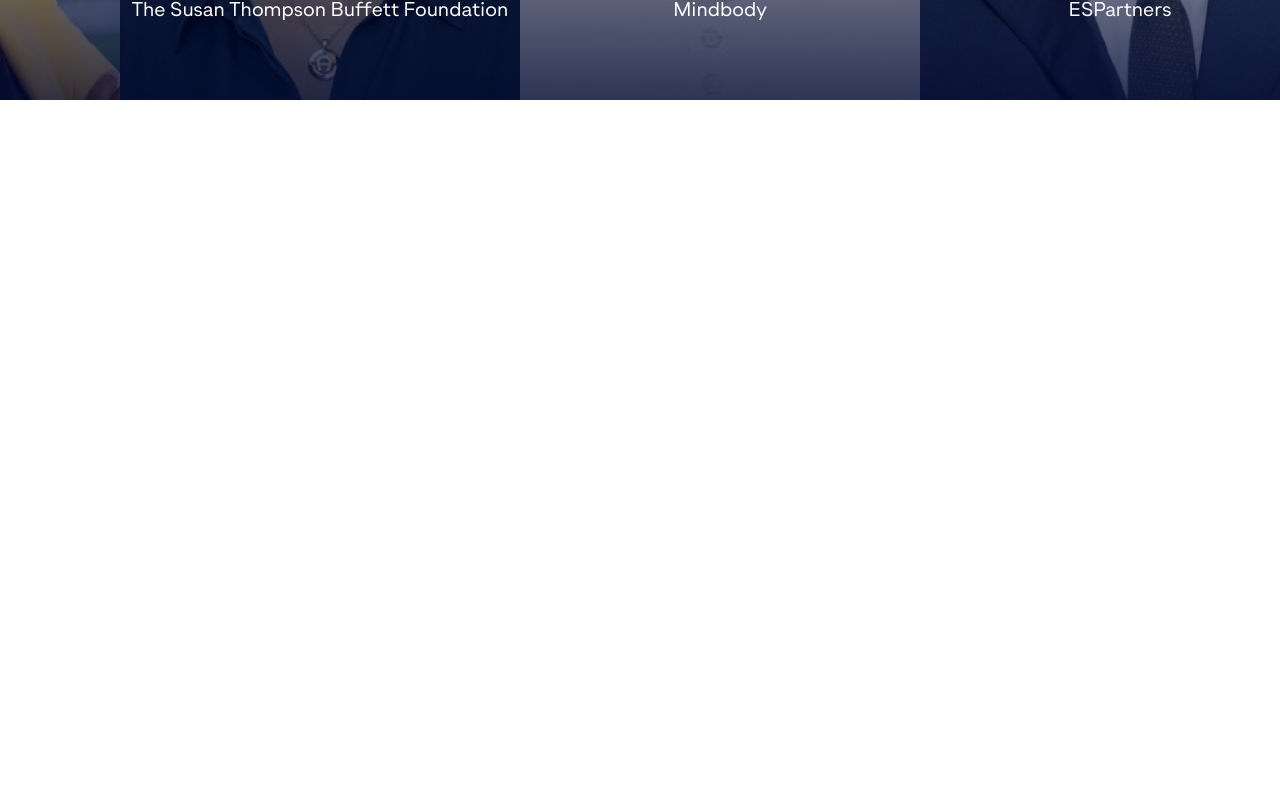
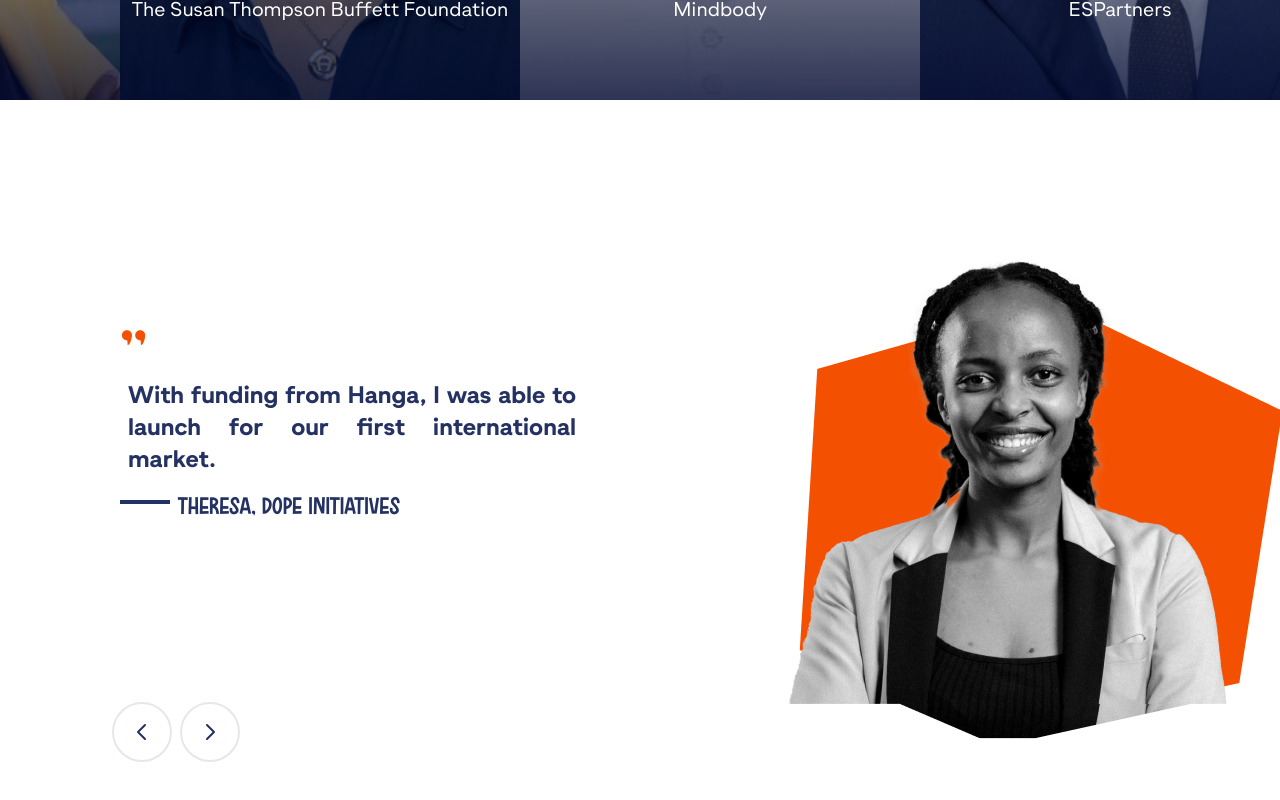
Before and after one commit to Pixeleye-Rwanda/HangaPitch-fest, a Vue app: page /judges in a window 1280 px wide. Shown: the part 2618-3418 px from the top of the page. Before the commit the page ends 2782 px from the top, so only its background shows below. Built offline with nearby package versions, Linux system fonts and the light colour scheme.

Commit message:
added another component

```diff
--- a/src/views/JudgesPage.vue
+++ b/src/views/JudgesPage.vue
@@ -53,6 +53,58 @@
 
   <!-- next section -->
 
+  <div class="ml-12 mt-32">
+
+
+    <div class=" mt-12 ml-16 overflow-hidden">
+
+        <div ref="videoWrapper" class="flex space-x-8 overflow-x-auto overflow-x-hidden scroll-smooth">
+
+        <!-- First text Block -->
+        <div class="flex-shrink-0 flex flex-col space-y-2 w-[600px] h-[600px]">
+            <div class="relative  flex w-full h-full">
+
+        <div class="mt-24">
+            <span class="font-rockinsoda text-tangerine text-7xl ml-2  ">"</span>
+            <p class="text-navy text-2xl font-gramatika font-bold w-[60vh] -mt-8 p-4 text-justify text-center">
+           With funding from Hanga, I was able to launch for our first international market.</p>
+
+            <div class="flex space-x-2 ml-2 ">
+                <hr class=" w-[50px] border-2 mt-2 border-navy ">
+                <p class="font-rockinsoda text-navy text-2xl ">THERESA, DOPE INITIATIVES</p>
+            </div>
+        </div>
+        <div class="flex-shrink-0 h-[500px]">
+            <img src="../assets/dope.jpg"  class="w-full object-cover ">
+        </div>
+        </div>
+        </div>
+
+
+
+        </div>
+
+        <!-- Scroll Buttons -->
+        <div class="float-left space-x-2  -mt-24 mr-12">
+        <button @click="scrollLeft"
+                class=" top-1/2 right-0 transform -translate-y-1/2 z-10 border-2  rounded-full p-4 bg-white text-navy focus:outline-none hover:bg-navy hover:text-white transition">
+                <svg xmlns="http://www.w3.org/2000/svg" fill="none" viewBox="0 0 24 24" stroke="currentColor" class="w-6 h-6">
+                <path stroke-linecap="round" stroke-linejoin="round" stroke-width="2" d="M15 19l-7-7 7-7" />
+                </svg>
+        </button>
+
+        <button @click="scrollRight"
+        class=" top-1/2 left-0 transform -translate-y-1/2 z-10 border-2  rounded-full p-4 bg-white text-navy focus:outline-none hover:bg-navy hover:text-white transition">
+        <svg xmlns="http://www.w3.org/2000/svg" fill="none" viewBox="0 0 24 24" stroke="currentColor" class="w-6 h-6">
+            <path stroke-linecap="round" stroke-linejoin="round" stroke-width="2" d="M9 5l7 7-7 7" />
+        </svg>
+        </button>
+        </div>
+
+    </div>
+    </div>
+
+
 
 
 
```
Also changed, not shown: src/assets/dope.jpg (added).
